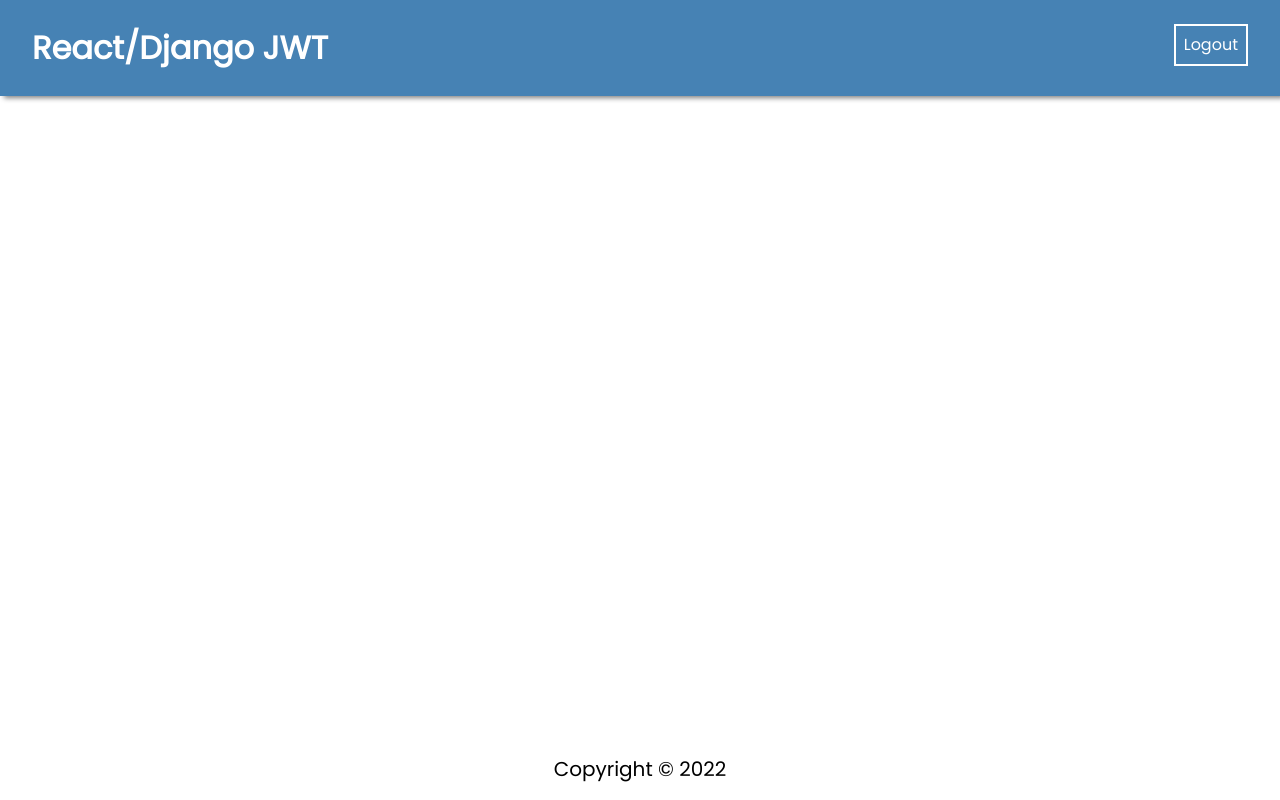
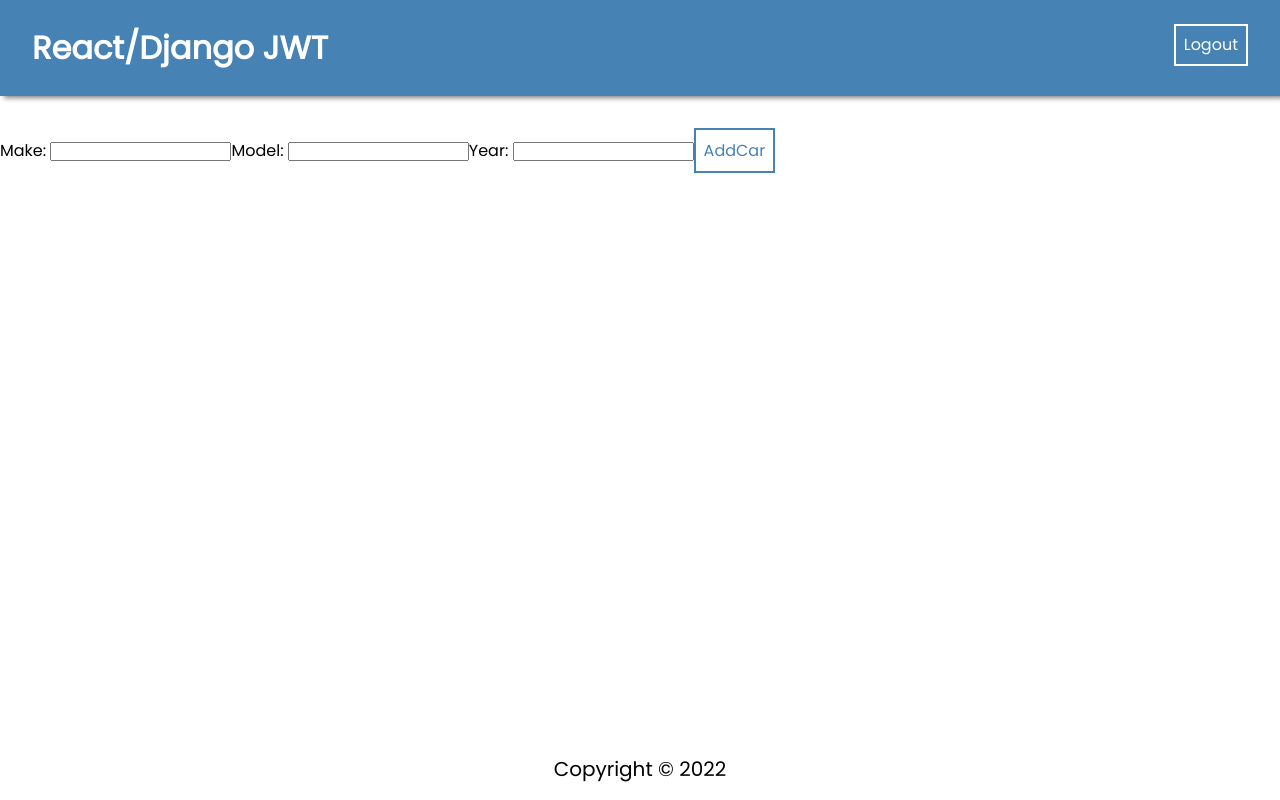
Before and after one commit to tarsha-simmons/Youtube-clone, a React (Create React App) app in the folder frontend/: page /addcar in a window 1280 px wide. Built offline with nearby package versions, Linux system fonts and the light colour scheme; sample sign-in values are in the browser's storage.

Commit message:
Created AddCarPage and VideoPage + Imported AddCarPage onto App + Created SearchBar Function in Search Bar Component + Added a Link to the AddCarPage onto the HomePage

```diff
--- a/frontend/src/App.js
+++ b/frontend/src/App.js
@@ -6,6 +6,7 @@ import "./App.css";
 import HomePage from "./pages/HomePage/HomePage";
 import LoginPage from "./pages/LoginPage/LoginPage";
 import RegisterPage from "./pages/RegisterPage/RegisterPage";
+import AddCarPage from "./pages/AddCarPage/AddCarPage";
 
 // Component Imports
 import Navbar from "./components/NavBar/NavBar";
@@ -29,6 +30,7 @@ function App() {
         />
         <Route path="/register" element={<RegisterPage />} />
         <Route path="/login" element={<LoginPage />} />
+        <Route path="/addcar" element={<PrivateRoute><AddCarPage /></PrivateRoute>} />
       </Routes>
       <Footer />
     </div>
--- a/frontend/src/components/CommentList/CommentList.jsx
+++ b/frontend/src/components/CommentList/CommentList.jsx
@@ -1,7 +1,7 @@
 import React, {Fragment} from "react";
 import Comment from "../Comment/Comment";
 
-const DisplayPosts = (props) => {
+const DisplayComments = (props) => {
 
     return (
         <Fragment>
@@ -17,4 +17,4 @@ const DisplayPosts = (props) => {
     );
 }
 
-export default DisplayPosts;
+export default DisplayComments;
--- a/frontend/src/components/SearchBar/SearchBar.jsx
+++ b/frontend/src/components/SearchBar/SearchBar.jsx
@@ -0,0 +1,31 @@
+import react from "react";
+import useCustomForm from "../../hooks/useCustomForm";
+
+
+let initvalues = {
+    title: ""
+}
+
+const SearchBar = (props) => {
+
+    const [formData, handleInputChange, handleSubmit] = useCustomForm(initvalues)
+
+    return (
+        <form onSubmit={handleSubmit}>
+            <div>
+                <label>
+                    title:{""}
+                    <input
+                    type="text"
+                    name="title"
+                    value={formData.items.snippet.title}
+                    onChange={handleInputChange}
+                    />
+                </label>
+            </div>
+            <button type='submit'>Search</button>
+    </form>
+     );
+}
+
+export default SearchBar;
--- /dev/null
+++ b/frontend/src/pages/AddCarPage/AddCarPage.js
@@ -0,0 +1,75 @@
+import react from "react";
+import { useNavigate } from "react-router-dom";
+import axios from "axios";
+
+import useAuth from "../../hooks/useAuth";
+import useCustomForm from "../../hooks/useCustomForm";
+
+let initvalues = {
+    make: "",
+    model: "",
+    year: "",
+}
+
+const AddCarPage = (props) => {
+
+    const [user, token] = useAuth()
+    const navigate = useNavigate()
+    const [formData, handleInputChange, handleSubmit] = useCustomForm(initvalues, postNewCar)
+
+    async function postNewCar() {
+        try {
+            let response = await axios.post(
+                "http://127.0.0.1:8000/api/cars/",
+                formData,
+                {
+                    headers: {
+                        Authorization: "Bearer " + token,
+                    },
+                }
+            );
+            navigate("/");
+        } catch (error) {
+            console.log("error with post cars")
+
+        }
+    }
+
+    return (
+        <div>
+            <form onSubmit={handleSubmit}>
+                <label>
+                    Make:{" "}
+                    <input
+                        type="text"
+                        name="make"
+                        value={formData.make}
+                        onChange={handleInputChange}
+                    />
+                </label>
+                <label>
+                    Model:{" "}
+                    <input
+                        type="text"
+                        name="model"
+                        value={formData.model}
+                        onChange={handleInputChange}
+                    />
+                </label>
+                <label>
+                    Year:{" "}
+                    <input
+                        type="text"
+                        name="year"
+                        value={formData.year}
+                        onChange={handleInputChange}
+                    />
+                </label>
+                <button>AddCar</button>
+            </form>
+        </div>
+
+     );
+}
+
+export default AddCarPage;
--- a/frontend/src/pages/HomePage/HomePage.js
+++ b/frontend/src/pages/HomePage/HomePage.js
@@ -1,8 +1,11 @@
 import React from "react";
 import { useEffect, useState } from "react";
 import useAuth from "../../hooks/useAuth";
+import { Link } from "react-router-dom";
 
 import axios from "axios";
+
+import SearchBar from "../../components/SearchBar/SearchBar";
 
 const HomePage = () => {
   // The "user" value from this Hook contains the decoded logged in user information (username, first name, id)
@@ -10,6 +13,10 @@ const HomePage = () => {
   //TODO: Add an AddCars Page to add a car for a logged in user's garage
   const [user, token] = useAuth();
   const [cars, setCars] = useState([]);
+  const [videos, setVideos] = useState([])
+  console.log(user)
+  console.log(token)
+
 
   useEffect(() => {
     const fetchCars = async () => {
@@ -24,17 +31,38 @@ const HomePage = () => {
         console.log(error.message);
       }
     };
+    const getYtVideos = async () => {
+      try {
+        let response = await axios.get("https://www.googleapis.com/youtube/v3", {
+          headers: {
+            Authorization: "Bearer " + token,
+          },
+        });
+        console.log(response.data)
+        setVideos(response.data);
+      } catch (error) {
+        console.log("error with get YT Videos")
+      }
+    };
     fetchCars();
+    getYtVideos();
   }, [token]);
   return (
+    <div>
       <div className="container">
         <h1>Home Page for {user.username}!</h1>
+        <Link to="addcar">Add Car!</Link>
         {cars &&
           cars.map((car) => (
             <p key={car.id}>
               {car.year} {car.make} {car.model}
             </p>
-        ))}
+          ))};
+      </div>
+      <div>
+
+      </div>
+
     </div>
   );
 };
```
Also changed, not shown: frontend/src/pages/VideoPage/VideoPage.jsx (renamed from frontend/src/components/VideoPage/VideoPage.jsx), 1 other file (tests, documents, lock files or other folders). Lines whose indentation alone changed are shown as unchanged.
